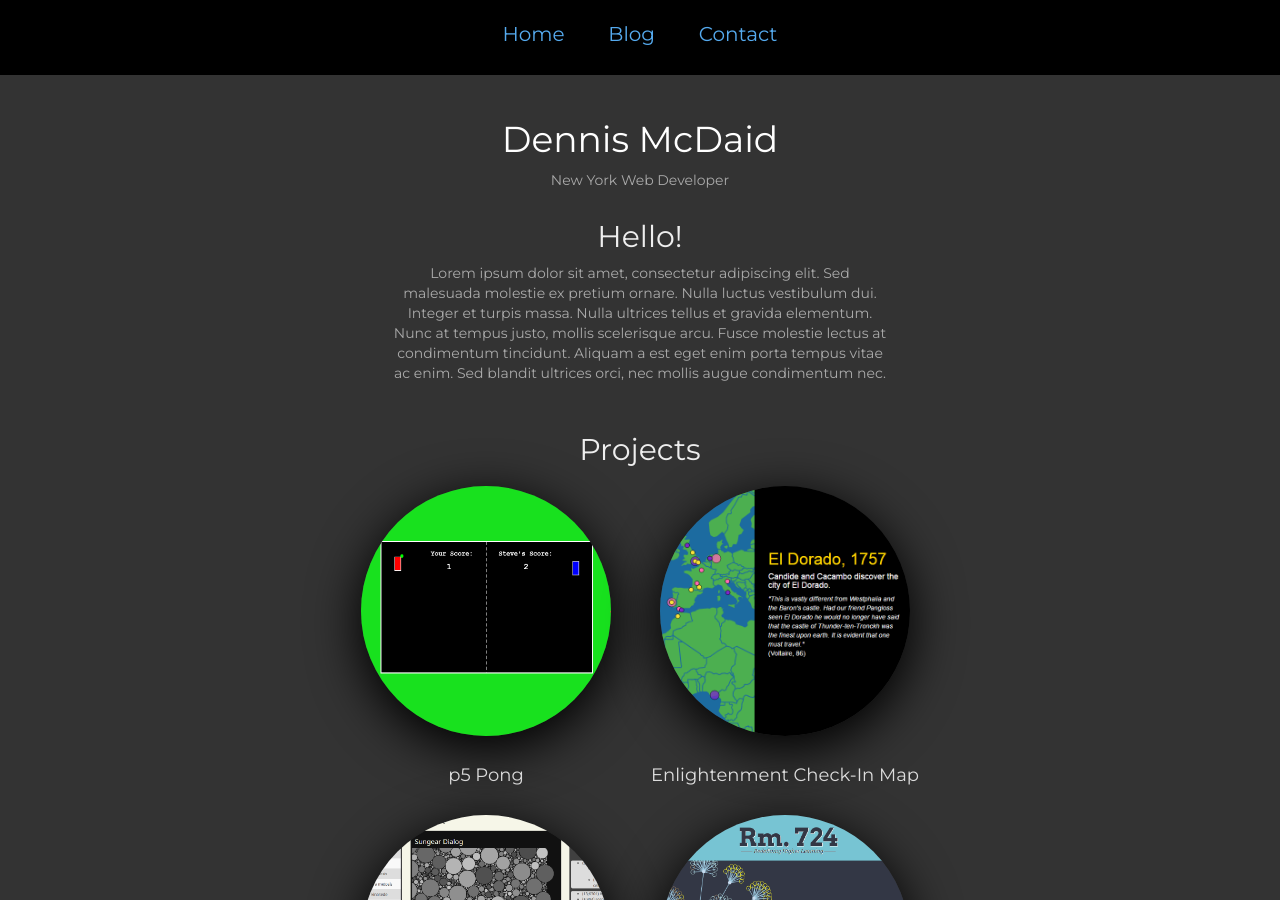
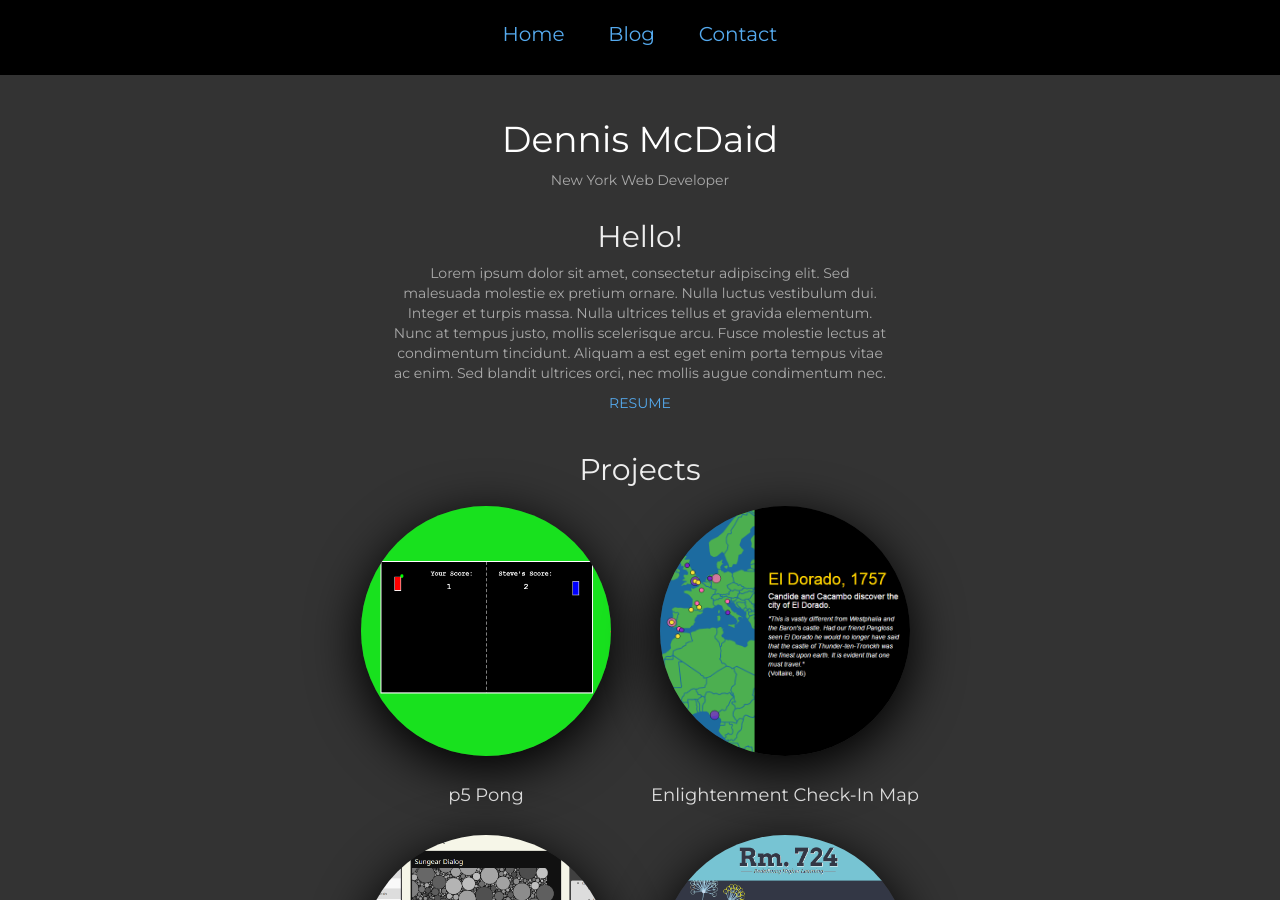
Before and after one commit to dns-mcdaid/dns-mcdaid.github.io, a Jekyll site: the page built from index.html, in a window 1280 px wide and 900 px high. Built offline with Jekyll 4.4.1, drawn with Linux system fonts in a browser that asks for light colours; nearby versions of some CDN libraries.

Commit message:
Add resume

```diff
--- a/index.html
+++ b/index.html
@@ -11,6 +11,7 @@ layout: default
 			Aliquam a est eget enim porta tempus vitae ac enim.
 			Sed blandit ultrices orci, nec mollis augue condimentum nec.
 		</p>
+		<a href="{{ site.baseurl }}/mcdaid_dennis_resume.pdf">RESUME</a>
 	</div>
 
 	<br>
```
Also changed, not shown: 1 other file.
